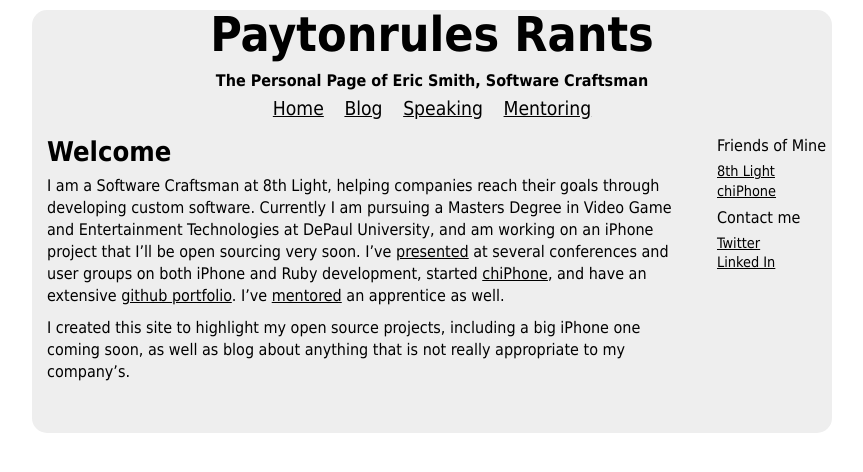
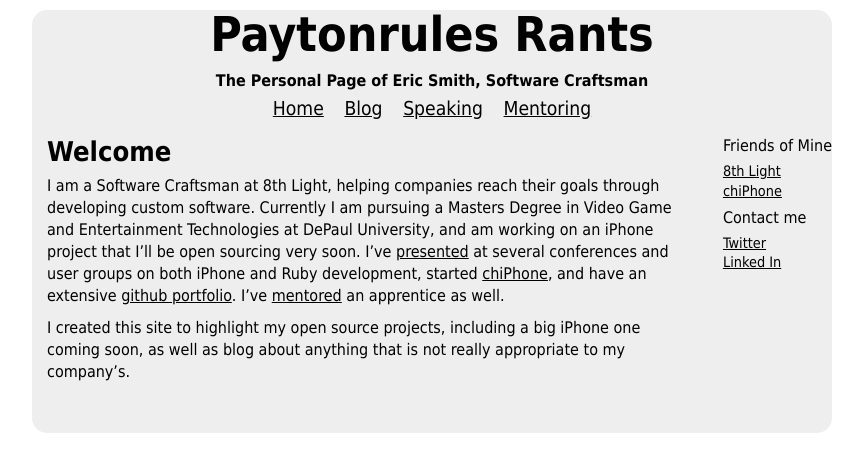
Before and after one commit to paytonrules/paytonrules.github.io, a Jekyll site: the page built from index.markdown, in a window 1280 px wide. Shown: the top 472 px of the page, without its empty margins (208-1071 px from the left). Built offline with Jekyll 4.4.1, drawn with Linux system fonts in a browser that asks for light colours.

Commit message:
Trying out a css fix - will push cause I'm being lazy

```diff
--- a/css/layout.css
+++ b/css/layout.css
@@ -89,6 +89,10 @@ a:active {
   margin-bottom: 10px;
 }
 
+#right_side {
+  float: right;
+}
+
 #right_side ul {
   list-style-type: none;
   list-style-image: none;
```
